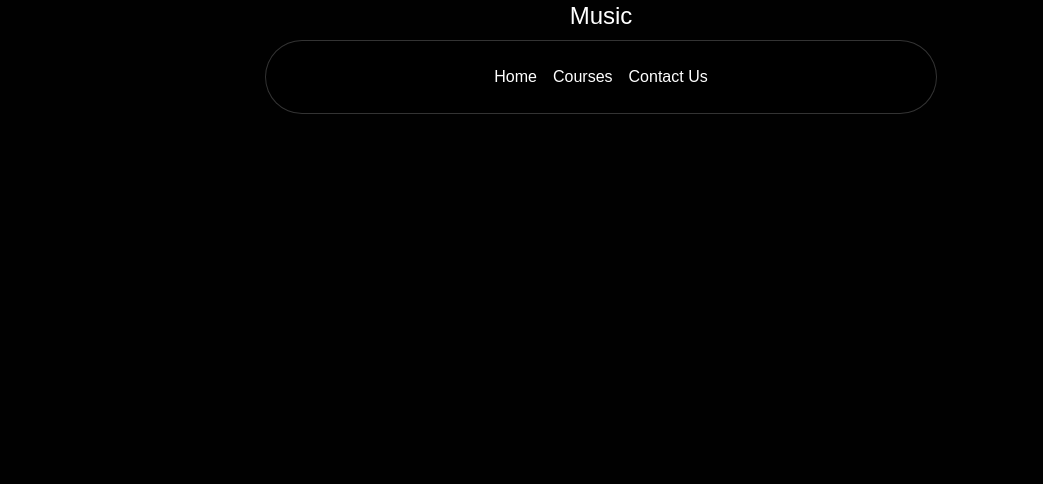
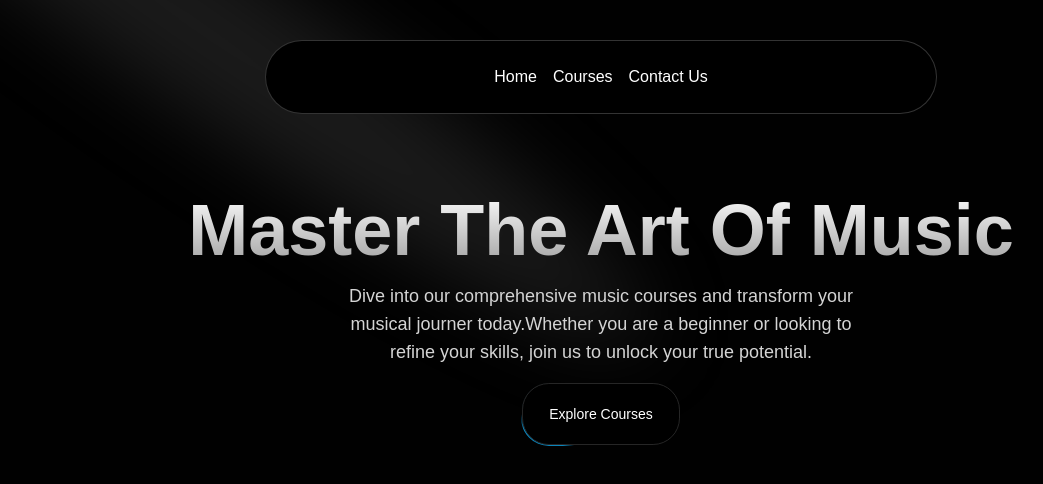
Before and after one commit to AnirbanKapil/basicNextJS, a Next.js app: page / in a window 1280 px wide. Shown: the top 484 px of the page, without its empty margins (39-1082 px from the left). Built offline with nearby package versions, Linux system fonts and the light colour scheme.

Commit message:
add spotlight & moving border

```diff
--- a/src/app/page.tsx
+++ b/src/app/page.tsx
@@ -1,10 +1,11 @@
+import HeroSection from "@/components/HeroSection";
 
 
 
 export default function Home() {
   return (
     <main className="min-h-screen bg-black/[0.96] bg-grid-white/[0.02]">
-       <h1 className="text-2xl text-center">Music</h1>
+       <HeroSection/>
     </main>
   );
 }
--- /dev/null
+++ b/src/components/HeroSection.tsx
@@ -0,0 +1,31 @@
+import Link from "next/link"
+import { Spotlight } from "./ui/Spotlight"
+import { Button } from "./ui/moving-border"
+
+function HeroSection() {
+  return (
+    <div className="w-full h-auto md:h-[40rem] rounded-md flex flex-col items-center justify-center relative overflow-hidden mx-auto py-10 m:py-0">
+        <Spotlight
+        className="-top-40 left-0 md:left-60 md:-top-20"
+        fill="grey"
+      />
+        <div className="p-4 relative z-10 w-full text-center">
+            <h1 className="mt-20 md:mt-0 text-4xl md:text-7xl font-bold bg-clip-text text-transparent bg-gradient-to-b from-neutral-50 to-neutral-400">
+                Master The Art Of Music</h1>
+            <p className="mt-4 font-normal text-base md:text-lg text-neutral-300 max-w-lg mx-auto">
+                Dive into our comprehensive music courses and transform your musical journer today.Whether you are a beginner or looking to refine your skills,
+                join us to unlock your true potential.
+            </p>
+            <div className="mt-4">
+                <Link href={"/courses"}>
+                <Button borderRadius="1.75rem" className="bg-white dark:bg-black text-black dark:text-white border-neutral-200 dark:border-neutral-800">
+                Explore Courses
+                </Button>
+                </Link>
+            </div>
+        </div>
+    </div>
+  )
+}
+
+export default HeroSection
--- /dev/null
+++ b/src/components/ui/Spotlight.tsx
@@ -0,0 +1,56 @@
+import React from "react";
+import { cn } from "@/utils/cn";
+
+type SpotlightProps = {
+  className?: string;
+  fill?: string;
+};
+
+export const Spotlight = ({ className, fill }: SpotlightProps) => {
+  return (
+    <svg
+      className={cn(
+        "animate-spotlight pointer-events-none absolute z-[1]  h-[169%] w-[138%] lg:w-[84%] opacity-0",
+        className
+      )}
+      xmlns="http://www.w3.org/2000/svg"
+      viewBox="0 0 3787 2842"
+      fill="none"
+    >
+      <g filter="url(#filter)">
+        <ellipse
+          cx="1924.71"
+          cy="273.501"
+          rx="1924.71"
+          ry="273.501"
+          transform="matrix(-0.822377 -0.568943 -0.568943 0.822377 3631.88 2291.09)"
+          fill={fill || "white"}
+          fillOpacity="0.21"
+        ></ellipse>
+      </g>
+      <defs>
+        <filter
+          id="filter"
+          x="0.860352"
+          y="0.838989"
+          width="3785.16"
+          height="2840.26"
+          filterUnits="userSpaceOnUse"
+          colorInterpolationFilters="sRGB"
+        >
+          <feFlood floodOpacity="0" result="BackgroundImageFix"></feFlood>
+          <feBlend
+            mode="normal"
+            in="SourceGraphic"
+            in2="BackgroundImageFix"
+            result="shape"
+          ></feBlend>
+          <feGaussianBlur
+            stdDeviation="151"
+            result="effect1_foregroundBlur_1065_8"
+          ></feGaussianBlur>
+        </filter>
+      </defs>
+    </svg>
+  );
+};
--- /dev/null
+++ b/src/components/ui/moving-border.tsx
@@ -0,0 +1,139 @@
+"use client";
+import React from "react";
+import {
+  motion,
+  useAnimationFrame,
+  useMotionTemplate,
+  useMotionValue,
+  useTransform,
+} from "framer-motion";
+import { useRef } from "react";
+import { cn } from "@/utils/cn";
+
+export function Button({
+  borderRadius = "1.75rem",
+  children,
+  as: Component = "button",
+  containerClassName,
+  borderClassName,
+  duration,
+  className,
+  ...otherProps
+}: {
+  borderRadius?: string;
+  children: React.ReactNode;
+  as?: any;
+  containerClassName?: string;
+  borderClassName?: string;
+  duration?: number;
+  className?: string;
+  [key: string]: any;
+}) {
+  return (
+    <Component
+      className={cn(
+        "bg-transparent relative text-xl  h-16 w-40 p-[1px] overflow-hidden ",
+        containerClassName
+      )}
+      style={{
+        borderRadius: borderRadius,
+      }}
+      {...otherProps}
+    >
+      <div
+        className="absolute inset-0"
+        style={{ borderRadius: `calc(${borderRadius} * 0.96)` }}
+      >
+        <MovingBorder duration={duration} rx="30%" ry="30%">
+          <div
+            className={cn(
+              "h-20 w-20 opacity-[0.8] bg-[radial-gradient(var(--sky-500)_40%,transparent_60%)]",
+              borderClassName
+            )}
+          />
+        </MovingBorder>
+      </div>
+
+      <div
+        className={cn(
+          "relative bg-slate-900/[0.8] border border-slate-800 backdrop-blur-xl text-white flex items-center justify-center w-full h-full text-sm antialiased",
+          className
+        )}
+        style={{
+          borderRadius: `calc(${borderRadius} * 0.96)`,
+        }}
+      >
+        {children}
+      </div>
+    </Component>
+  );
+}
+
+export const MovingBorder = ({
+  children,
+  duration = 2000,
+  rx,
+  ry,
+  ...otherProps
+}: {
+  children: React.ReactNode;
+  duration?: number;
+  rx?: string;
+  ry?: string;
+  [key: string]: any;
+}) => {
+  const pathRef = useRef<any>();
+  const progress = useMotionValue<number>(0);
+
+  useAnimationFrame((time) => {
+    const length = pathRef.current?.getTotalLength();
+    if (length) {
+      const pxPerMillisecond = length / duration;
+      progress.set((time * pxPerMillisecond) % length);
+    }
+  });
+
+  const x = useTransform(
+    progress,
+    (val) => pathRef.current?.getPointAtLength(val).x
+  );
+  const y = useTransform(
+    progress,
+    (val) => pathRef.current?.getPointAtLength(val).y
+  );
+
+  const transform = useMotionTemplate`translateX(${x}px) translateY(${y}px) translateX(-50%) translateY(-50%)`;
+
+  return (
+    <>
+      <svg
+        xmlns="http://www.w3.org/2000/svg"
+        preserveAspectRatio="none"
+        className="absolute h-full w-full"
+        width="100%"
+        height="100%"
+        {...otherProps}
+      >
+        <rect
+          fill="none"
+          width="100%"
+          height="100%"
+          rx={rx}
+          ry={ry}
+          ref={pathRef}
+        />
+      </svg>
+      <motion.div
+        style={{
+          position: "absolute",
+          top: 0,
+          left: 0,
+          display: "inline-block",
+          transform,
+        }}
+      >
+        {children}
+      </motion.div>
+    </>
+  );
+};
--- a/tailwind.config.ts
+++ b/tailwind.config.ts
@@ -1,5 +1,19 @@
 import type { Config } from "tailwindcss";
+const {
+  default: flattenColorPalette,
+} = require("tailwindcss/lib/util/flattenColorPalette")
 
+
+function addVariablesForColors({ addBase, theme }: any) {
+  let allColors = flattenColorPalette(theme("colors"));
+  let newVars = Object.fromEntries(
+    Object.entries(allColors).map(([key, val]) => [`--${key}`, val])
+  );
+
+  addBase({
+    ":root": newVars,
+  });
+}
 const config: Config = {
   content: [
     "./src/pages/**/*.{js,ts,jsx,tsx,mdx}",
@@ -9,12 +23,31 @@
   darkMode: "class",
   theme: {
     extend: {
+      animation: {
+        spotlight: "spotlight 2s ease .75s 1 forwards",
+      },
+      keyframes: {
+        spotlight: {
+          "0%": {
+            opacity: "0",
+            transform: "translate(-72%, -62%) scale(0.5)",
+          },
+          "100%": {
+            opacity: "1",
+            transform: "translate(-50%,-40%) scale(1)",
+          },
+        },
+      },
       colors: {
         background: "var(--background)",
         foreground: "var(--foreground)",
       },
     },
   },
-  plugins: [],
+  plugins: [
+    addVariablesForColors,
+  ],
 };
+
+
 export default config;
```
